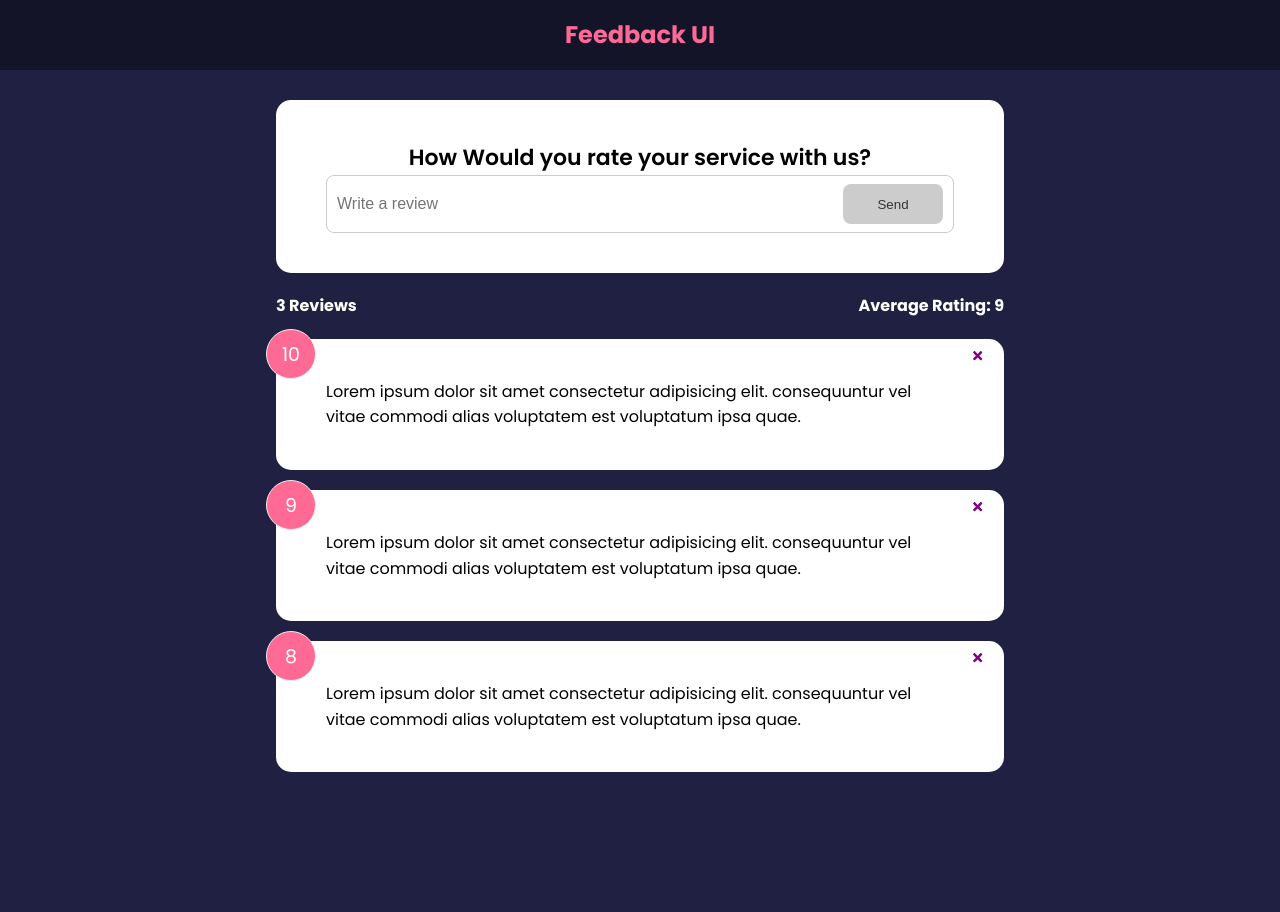
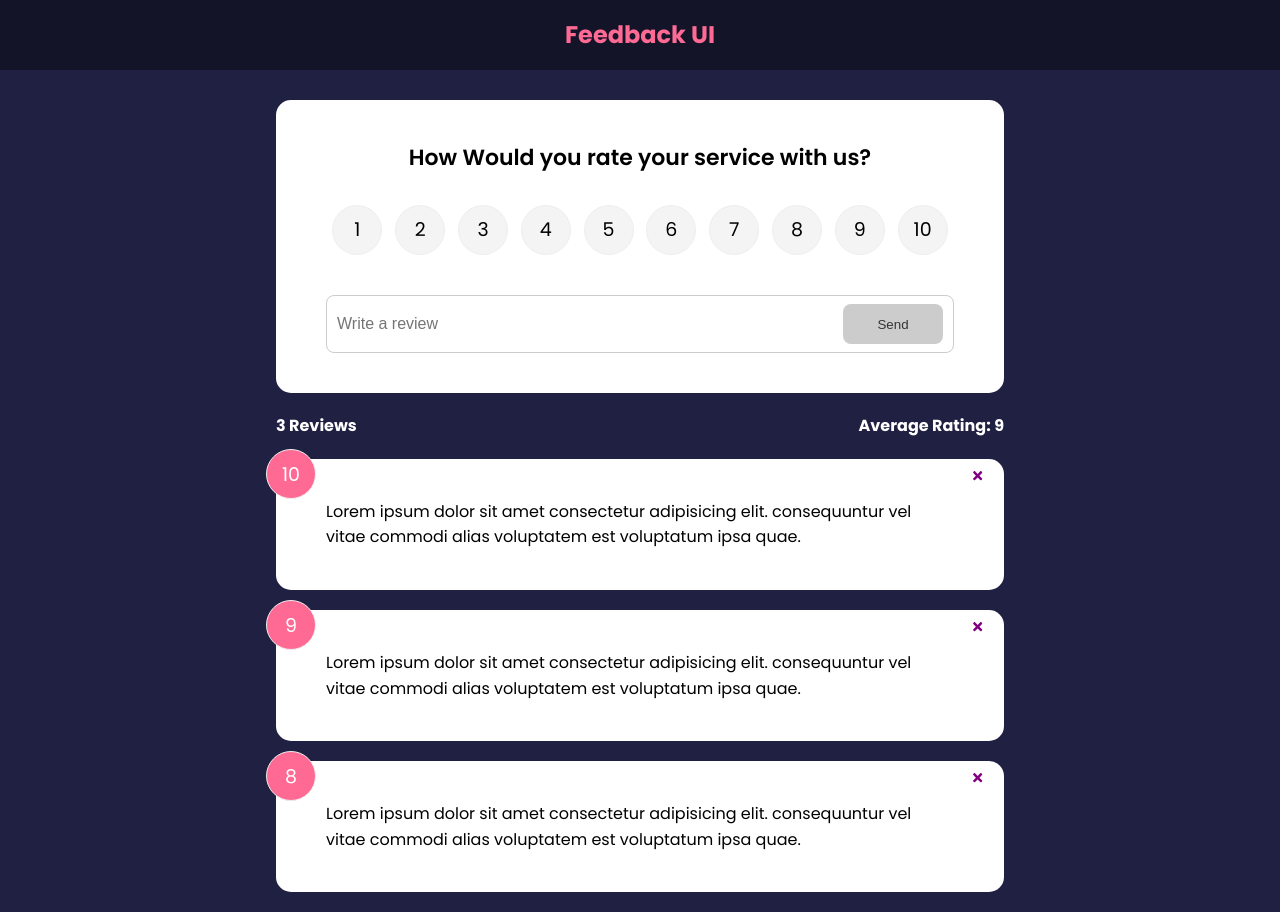
Before and after one commit to DaniilBaida/Feedback-App, a React (Create React App) app: page / in a window 1280 px wide. Before the commit the page ends 800 px from the top, so only its background shows below. Built offline with nearby package versions, Linux system fonts and the light colour scheme.

Commit message:
Rating Select Component

```diff
--- a/src/components/FeedbackForm.jsx
+++ b/src/components/FeedbackForm.jsx
@@ -1,9 +1,11 @@
 import { useState } from "react";
 import Card from "./shared/Card";
 import Button from "./shared/Button";
+import RatingSelect from "./RatingSelect";
 
 function FeedbackForm() {
   const [text, setText] = useState("");
+  const [rating, setRating] = useState(10);
   const [btnDisabled, setBtnDisabled] = useState(true);
   const [message, setMessage] = useState("");
 
@@ -26,6 +28,7 @@
     <Card>
       <form>
         <h2>How Would you rate your service with us?</h2>
+        <RatingSelect select={(rating) => setRating(rating)}></RatingSelect>
         <div className="input-group">
           <input
             onChange={handleTextChange}
--- /dev/null
+++ b/src/components/RatingSelect.jsx
@@ -0,0 +1,31 @@
+import { useState } from "react";
+
+function RatingSelect({ select }) {
+  const [selected, setSelected] = useState();
+
+  const handleChange = (e) => {
+    setSelected(+e.currentTarget.value);
+    select(+e.currentTarget.value);
+  };
+
+  // NOTE: simplified with iteration
+  return (
+    <ul className="rating">
+      {Array.from({ length: 10 }, (_, i) => (
+        <li key={`rating-${i + 1}`}>
+          <input
+            type="radio"
+            id={`num${i + 1}`}
+            name="rating"
+            value={i + 1}
+            onChange={handleChange}
+            checked={selected === i + 1}
+          />
+          <label htmlFor={`num${i + 1}`}>{i + 1}</label>
+        </li>
+      ))}
+    </ul>
+  );
+}
+
+export default RatingSelect;
```
